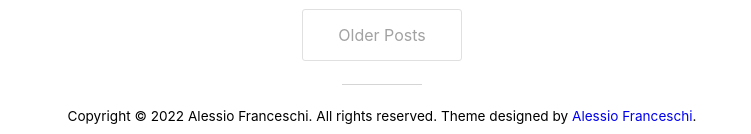
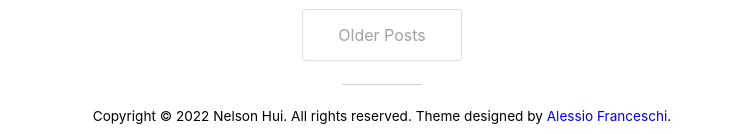
Before and after one commit to nelsonhwh/CityOfTheMultiverse_2022, a Jekyll site: the page built from index.html, in a window 1280 px wide. Shown: the part 1836-1970 px from the top of the page, without its empty margins (258-1009 px from the left). Built offline with Jekyll 4.4.1, drawn with Linux system fonts in a browser that asks for light colours; nearby versions of some CDN libraries; the list of posts is cut into pages by our own code.

Commit message:
Update _config.yml

```diff
--- a/_config.yml
+++ b/_config.yml
@@ -1,10 +1,10 @@
 # Site settings
 title: City of the Multiverse
-description: "Yet Another Minimal Theme"
+description: "City of the Multiverse"
 url:  "https://pandasekh.github.io/Jekyll-YAMT/" # Actual base url of the website
 baseurl: "/"           # url of the jekyll blog. e.g. if you set url to "mysite.com" and baseurl to "blog", the jekyll website will work on "mysite.com/blog"
 author:
-  name: "Alessio Franceschi"
+  name: "Nelson Hui"
   email: "alessiofranceschi2@gmail.com"
   url: "https://alessiofranceschi.me"
 permalink: /:year/:month/:day/:title:output_ext
```
